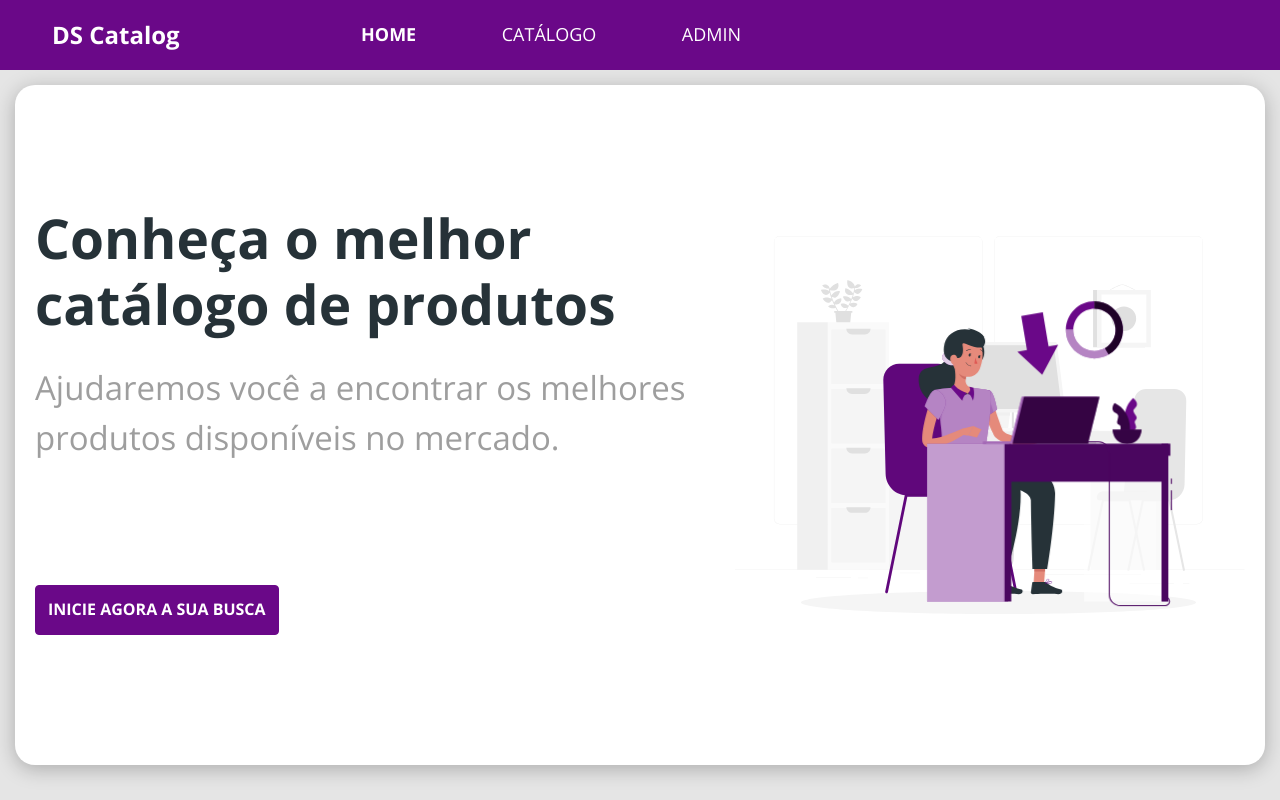
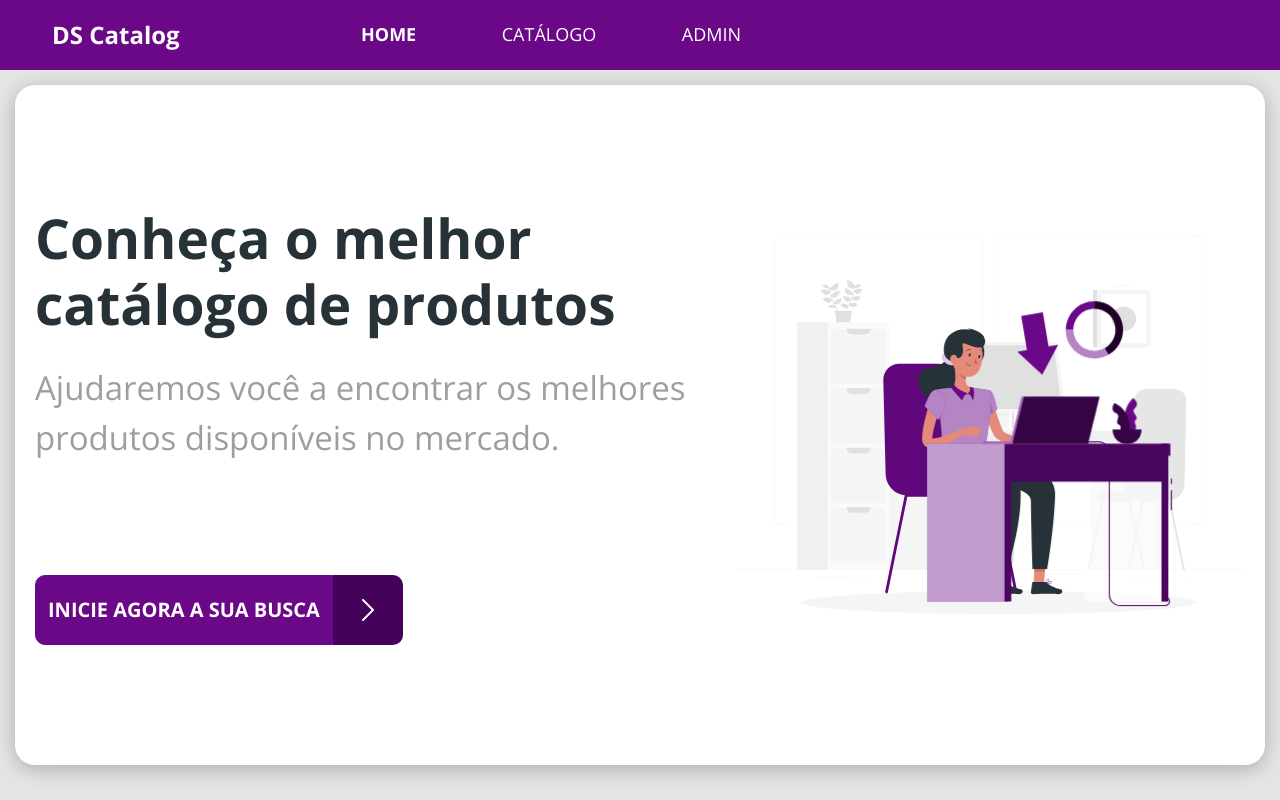
Before and after one commit to andrezasecon/dscatalog-bootcamp, a React (Create React App) app in the folder frontweb/: page / in a window 1280 px wide. Built offline with nearby package versions, Linux system fonts and the light colour scheme.

Commit message:
Custom ButtonIcon

```diff
--- a/frontweb/src/components/ButtonIcon/index.tsx
+++ b/frontweb/src/components/ButtonIcon/index.tsx
@@ -1,11 +1,22 @@
 import './styles.css'
+
+import { ReactComponent as ArrowIcon } from 'assets/images/arrow.svg'
 
 const ButtonIcon = () => {
 
     return (
-        <button className="btn btn-primary btn-icon">
-            <h6>INICIE AGORA A SUA BUSCA</h6>
-        </button>
+        <div className="btn-container">
+
+            <button className="btn btn-primary">
+                <h6>INICIE AGORA A SUA BUSCA</h6>
+            </button>
+
+            <div className="btn-icon-container">
+                <ArrowIcon></ArrowIcon>
+            </div>
+
+        </div>
+
     );
 }
 
--- a/frontweb/src/components/ButtonIcon/styles.css
+++ b/frontweb/src/components/ButtonIcon/styles.css
@@ -1,3 +1,34 @@
-.btn-icon {
+.btn-container {
+    display: flex;
+}
+
+.btn-container button {
+    border-radius: 10px 0 0 10px;
+}
+
+.btn h6{
+    color: #fff;
+    font-size: 12px;
+    text-transform: uppercase;
+}
+
+.btn-icon-container {
+    display: flex;
+    justify-content: center;
+    align-items: center;
+    width: 50px;
     height: 50px;
+    border-radius: 0px 10px 10px 0px;
+    background-color: #45025a;
 }
+
+@media(min-width: 576px){
+    .btn-icon-container{
+        width: 70px;
+        height: 70px;
+        }
+
+    .btn h6{
+        font-size: 20px;
+    }
+}
--- a/frontweb/src/pages/Home/index.tsx
+++ b/frontweb/src/pages/Home/index.tsx
@@ -1,6 +1,5 @@
 import {ReactComponent as MainImage} from 'assets/images/main-image.svg';
 import ButtonIcon from 'components/ButtonIcon';
-import Navbar from 'components/navbar';
 import { Link } from 'react-router-dom';
 import './styles.css'
 
@@ -10,19 +9,24 @@
       <div className="home-container">
 
         <div className="base-card home-card">
+
             <div className="home-content-container">
               <div>
                 <h1>Conheça o melhor catálogo de produtos</h1>
                 <p>Ajudaremos você a encontrar os melhores produtos disponíveis no mercado.</p>
               </div>
-              <Link to = "/products">
-                <ButtonIcon></ButtonIcon>
-              </Link>
+
+              <div>
+                <Link to = "/products">
+                  <ButtonIcon></ButtonIcon>
+                </Link>
+              </div>
 
             </div>
             <div className="home-image-container">
                 <MainImage />
             </div>
+
         </div>
 
       </div>
```
Also changed, not shown: frontweb/src/assets/images/arrow.svg (added).
